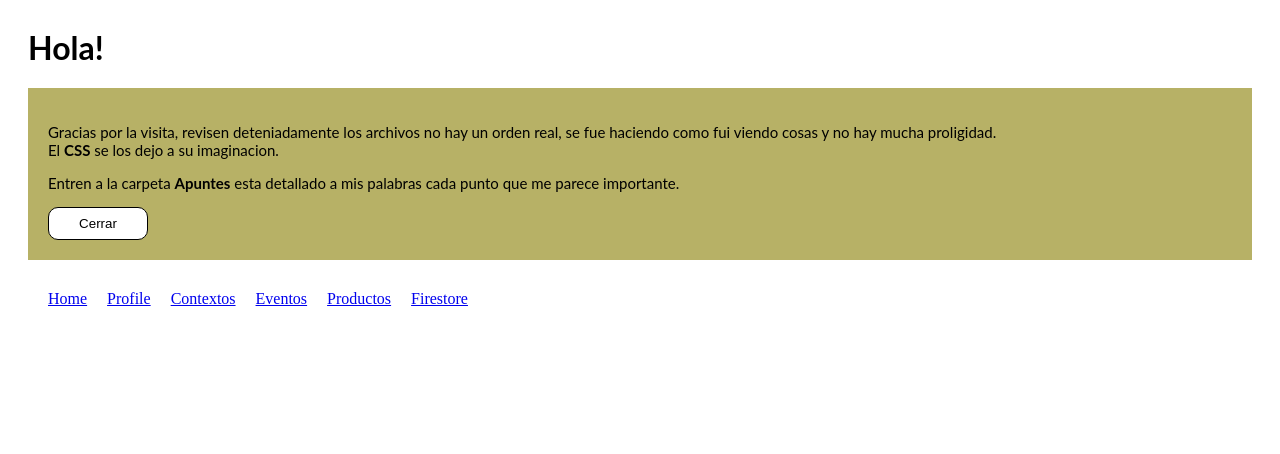
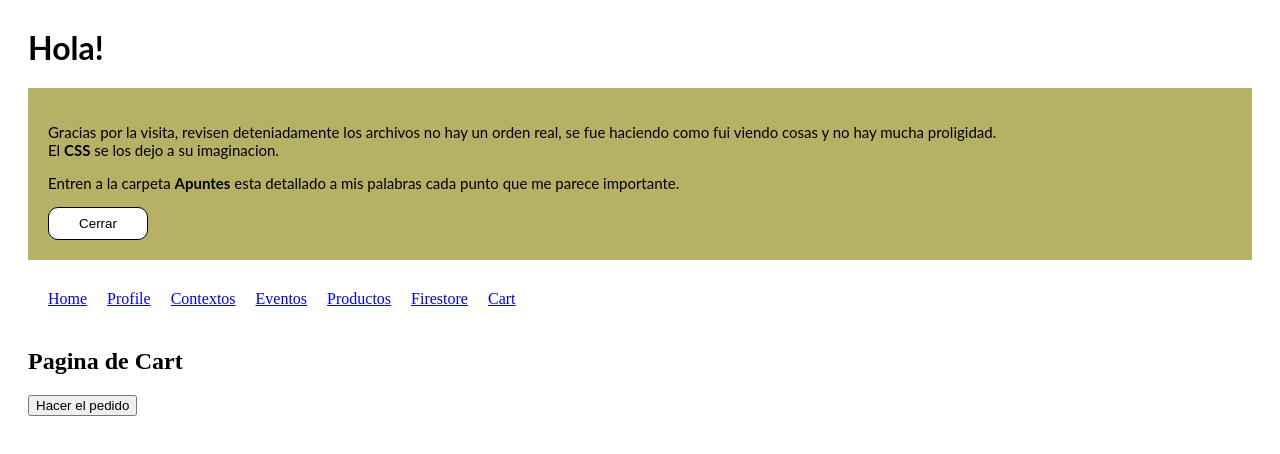
Before and after one commit to neltin/Apuntes-React, a React (Create React App) app: page /cart in a window 1280 px wide. Shown: the top 454 px of the page. Built offline with nearby package versions, Linux system fonts and the light colour scheme.

Commit message:
2 files modified, 1 added

```diff
--- a/App.tsx
+++ b/App.tsx
@@ -9,6 +9,7 @@ import PageEvent from './pages/PageEvent';
 import Productos from './pages/Productos';
 import Productos2 from './pages/Productos2';
 import ProductoId from './pages/ProductoId';
+import Cart from './pages/Cart';
 import './style.css';
 
 export default function App() {
@@ -60,7 +61,8 @@ export default function App() {
           <Route path="/profile" element={<Profile />} />
           <Route exact path="/productos" element={<Productos />} />
           <Route exact path="/productos/:id" element={<ProductoId />} />
-          <Route exact path="/Productos2" element={<Productos2 />} />
+          <Route exact path="/productos2" element={<Productos2 />} />
+          <Route exact path="/cart" element={<Cart />} />
         </Routes>
       </BrowserRouter>
     </div>
--- a/components/NavBar.jsx
+++ b/components/NavBar.jsx
@@ -24,6 +24,9 @@ export default function NavBar() {
           <li>
             <NavLink to="/productos2">Firestore</NavLink>
           </li>
+          <li>
+            <NavLink to="/cart">Cart</NavLink>
+          </li>
         </ul>
       </nav>
     </div>
--- /dev/null
+++ b/pages/Cart.jsx
@@ -0,0 +1,51 @@
+import React, { useState, useEffect } from 'react';
+import { db } from '../firebase';
+import { addDoc, collection, doc, Timestamp } from 'firebase/firestore';
+
+const Cart = () => {
+  const [loading, setLoading] = useState(false);
+  //const [idItem, setidItem] = useState();
+
+  const hacerPedido = async (event) => {
+    event.preventDefault();
+    setLoading(true);
+    const urlParam = collection(db, 'ordenes');
+
+    const buyer = doc(db, 'users', 'B2IwYTe7zyG8ISBDysQ4');
+
+    //Creacion de datos
+    const item1 = 'Wixcmem7L9gAehI4R1HI';
+    const item2 = 'bur2WuY2Fl7WO02bcANl';
+
+    const items = ['items/' + item1, 'items/' + item2];
+    console.log('items: ', items);
+
+    const addData = {
+      buyer,
+      state: 'preparacion',
+      total: 73000,
+      date: Timestamp.now(),
+      items,
+    };
+
+    try {
+      const Datos = await addDoc(urlParam, addData);
+      console.log('Document iD: ', Datos.id);
+
+      idItem = Datos.id;
+    } catch (error) {
+      console.log('error', error);
+    } finally {
+      setLoading(false);
+    }
+  };
+
+  return (
+    <>
+      <h2>Pagina de Cart</h2>
+      <button onClick={hacerPedido}>Hacer el pedido</button>
+    </>
+  );
+};
+
+export default Cart;
```
